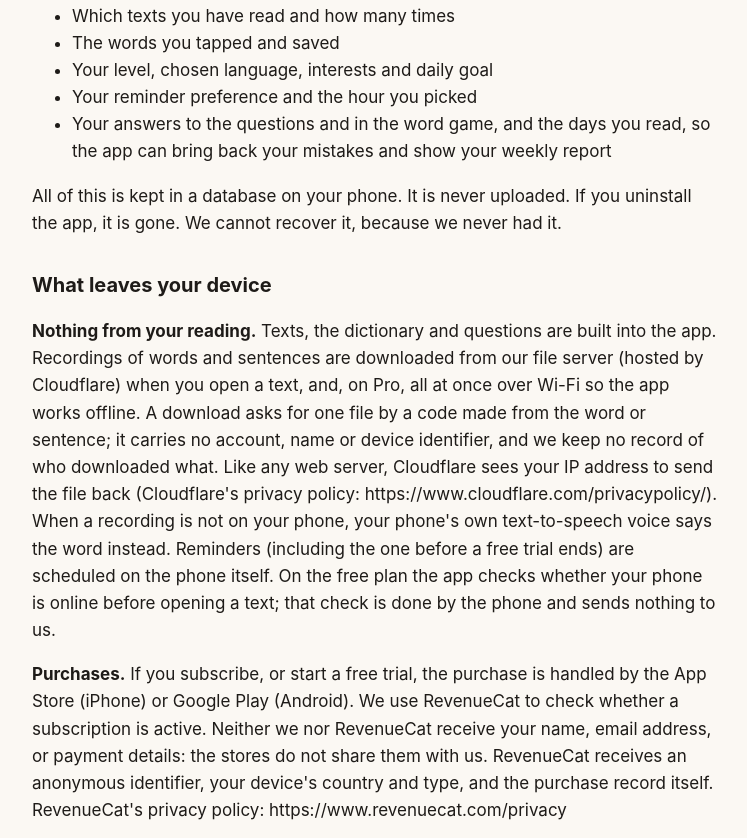
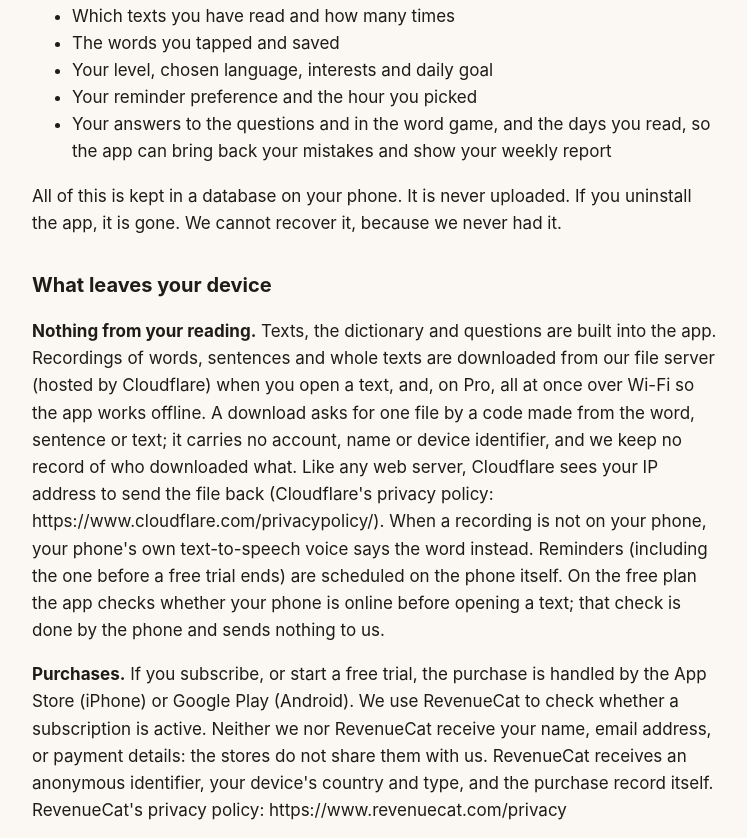
Before and after one commit to Ahmetyasin/vocabintext-site, a plain HTML site: page privacy/index.html in a window 1280 px wide. Shown: the part 542-1380 px from the top of the page, without its empty margins (264-1011 px from the left). Drawn offline with Linux system fonts and the light colour scheme.

Commit message:
Privacy: whole-text recordings come from the same file server (4 Nov 2026)

```diff
--- a/privacy/index.html
+++ b/privacy/index.html
@@ -35,10 +35,10 @@ what you read, tapped or answered ever leaves your phone.</p>
 uninstall the app, it is gone. We cannot recover it, because we never had it.</p>
 <h2>What leaves your device</h2>
 <p><strong>Nothing from your reading.</strong> Texts, the dictionary and questions are built
-into the app. Recordings of words and sentences are downloaded from our file
+into the app. Recordings of words, sentences and whole texts are downloaded from our file
 server (hosted by Cloudflare) when you open a text, and, on Pro, all at once
 over Wi-Fi so the app works offline. A download asks for one file by a code
-made from the word or sentence; it carries no account, name or device
+made from the word, sentence or text; it carries no account, name or device
 identifier, and we keep no record of who downloaded what. Like any web
 server, Cloudflare sees your IP address to send the file back (Cloudflare's
 privacy policy: https://www.cloudflare.com/privacypolicy/). When a recording
```
